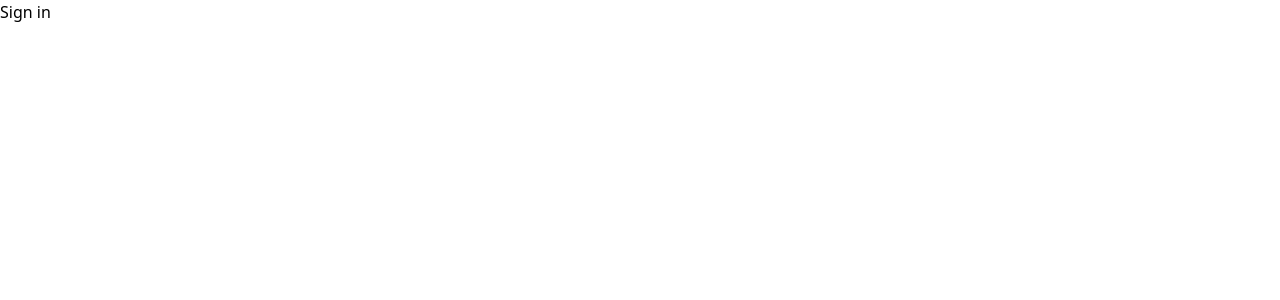
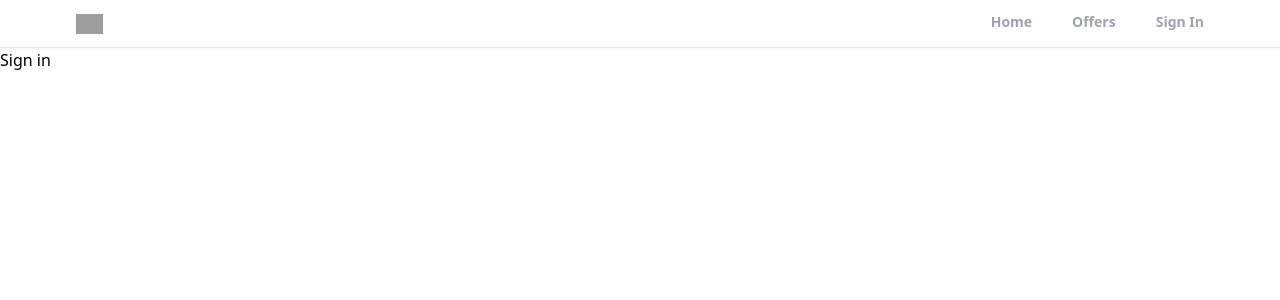
Before and after one commit to bugajpc/react-tailwind-firebase, a React (Create React App) app: page /sign-in in a window 1280 px wide. Shown: the top 300 px of the page. Built offline with nearby package versions, Linux system fonts and the light colour scheme; grey boxes are pictures that could not be loaded.

Commit message:
navigation with styling depending on location, navbar

```diff
--- a/src/App.js
+++ b/src/App.js
@@ -6,11 +6,13 @@
 import Offers from "./pages/Offers";
 import Sign_in from "./pages/Sign_in";
 import SignUp from "./pages/SignUp";
+import Header from "./components/Header";
 function App() {
   return (
     <div>
       <>
         <Router>
+          <Header/>
           <Routes>
             <Route path="/" element={<Home />} />
             <Route path="/profile" element={<Profile />} />
--- /dev/null
+++ b/src/components/Header.jsx
@@ -0,0 +1,33 @@
+import React from "react";
+import { useLocation, useNavigate } from "react-router";
+export default function Header() {
+    const location = useLocation();
+    const navigate = useNavigate();
+    console.log(location.pathname);
+    function pathMatchRoute(route){
+        if(route === location.pathname){
+            return true;
+        }
+    }
+  return (
+    <div className="bg-white border-b shadow-sm sticky top-0 z-50">
+      <header className="flex justify-between items-center px-3 max-w-6xl mx-auto">
+        <div>
+          <img
+            src="https://static.rdc.moveaws.com/images/logos/rdc-logo-default.svg"
+            alt="logo"
+            className="h-5 cursor-pointer"
+            onClick={() => navigate("/")}
+          />
+        </div>
+        <div>
+          <ul className="flex space-x-10">
+            <li onClick={() => navigate("/")} className={`cursor-pointer py-3 text-sm font-semibold text-gray-400 border-b-[3px] border-b-transparent ${pathMatchRoute("/") && "text-black border-b-red-500"}`}>Home</li>
+            <li onClick={() => navigate("/offers")} className={`cursor-pointer py-3 text-sm font-semibold text-gray-400 border-b-[3px] border-b-transparent ${pathMatchRoute("/offers") && "text-black border-b-red-500"}`}>Offers</li>
+            <li onClick={() => navigate("/sign-in")} className={`cursor-pointer py-3 text-sm font-semibold text-gray-400 border-b-[3px] border-b-transparent ${pathMatchRoute("/sign-in") && "text-black border-b-red-500"}`}>Sign In</li>
+          </ul>
+        </div>
+      </header>
+    </div>
+  );
+}
```
